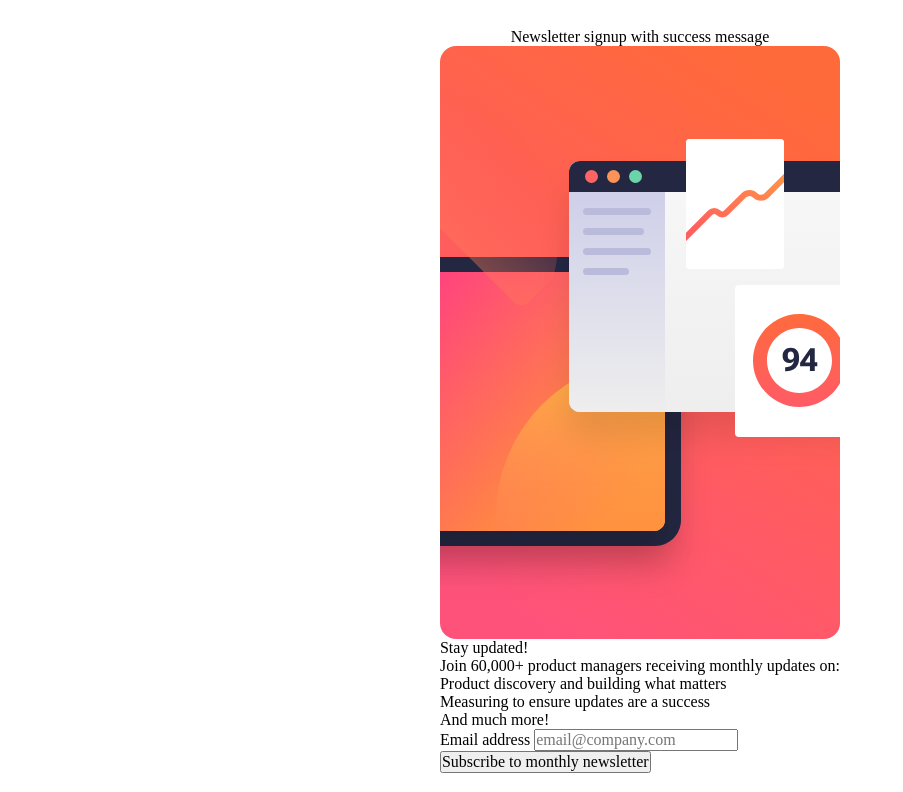
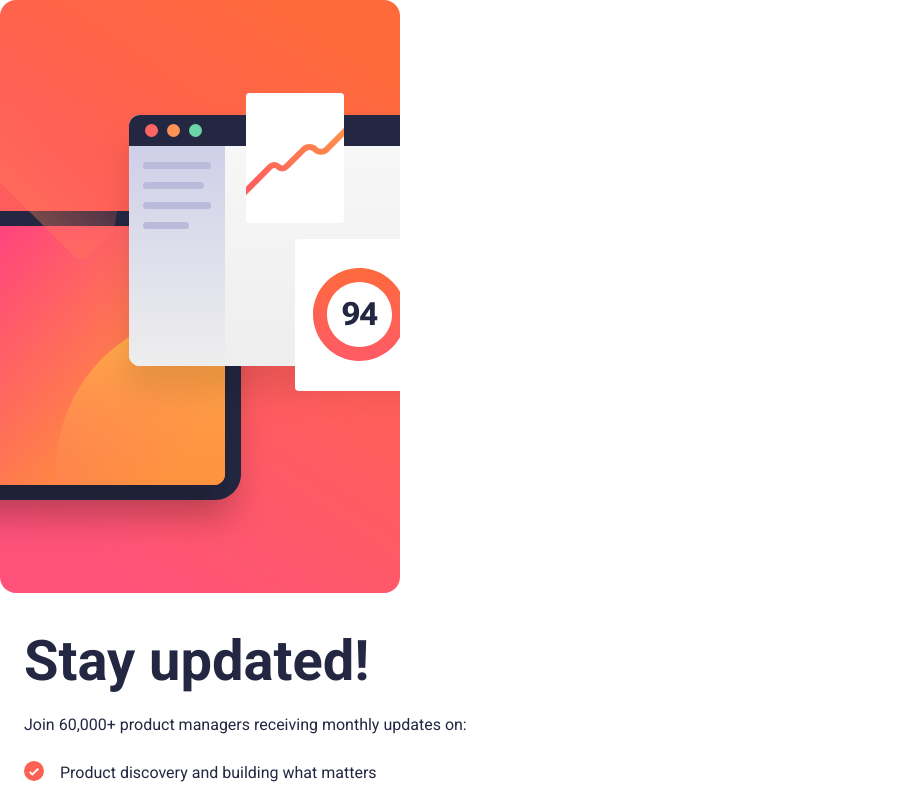
Before and after one commit to Yasmine10/newsletter-signup-with-success-message, a website built with Vite: page index.html in a window 1280 px wide. Shown: the top 792 px of the page, without its empty margins (0-903 px from the left). Built offline with nearby package versions, Linux system fonts and the light colour scheme.

Commit message:
added newsletter signup card styling

```diff
--- a/src/style.css
+++ b/src/style.css
@@ -37,22 +37,160 @@ img {
   --fw-regular: 400;
   --fw-bold: 700;
 
+  --fs-heading: 3.5rem;
+  --fs-heading--mobile: 2.5rem;
   --fs-body: 1rem;
+  --fs-body-s: 0.75rem;
 }
 
 /* --- General styling --- */
 
 body {
-  display: flex;
-  flex-direction: column;
+  /*display: flex;*/
+  /*flex-direction: column;*/
+  /*justify-content: center;*/
+  /*align-items: center;*/
+
+  background-color: var(--clr-neutral-100);
+  min-height: 100vh;
+
+  font-family: var(--ff);
+  font-size: var(--fs-body);
+  line-height: 1.5;
+  color: var(--clr-neutral-800);
+}
+
+.sr-only {
+  position: absolute;
+  width: 1px;
+  height: 1px;
+  padding: 0;
+  margin: -1px;
+  overflow: hidden;
+  clip: rect(0, 0, 0, 0);
+  white-space: nowrap;
+  border-width: 0;
+}
+
+/* --- Typography --- */
+
+.heading {
+  font-size: var(--fs-heading--mobile);
+  font-weight: var(--fw-bold);
+  line-height: 1;
+}
+
+@media (min-width: 48em) {
+  .heading {
+    font-size: var(--fs-heading);
+  }
+}
+
+/* --- Button --- */
+
+.btn {
+  background: none;
+  border: none;
+  outline: transparent;
+
+  display: inline-flex;
   justify-content: center;
   align-items: center;
 
-  min-height: 100vh;
+  width: 100%;
+  padding: 1rem 0;
 
-  background-color: var(--clr-neutral-100);
+  border-radius: 0.5rem;
+
+  font-weight: var(--fw-bold);
+
+  cursor: pointer;
 }
 
-/* --- Card styling - form --- */
+.btn--primary {
+  background-color: var(--clr-neutral-800);
+  color: var(--clr-neutral-100);
+}
+.btn--primary:hover,
+.btn--primary:focus {
+  background: linear-gradient(204deg, #FF6A3A 0%, #FF527B 100%);
+  box-shadow: 0 16px 32px 0 rgba(255, 97, 85, 0.50);
+}
 
-/* --- Card styling - thank you --- */
+/* --- Form --- */
+
+.form-group {
+  display: flex;
+  flex-direction: column;
+  gap: 0.5rem;
+}
+.form-group label {
+  font-size: var(--fs-body-s);
+  font-weight: var(--fw-bold);
+
+}
+.form-group input {
+  background: none;
+  outline: transparent;
+
+  padding: 1rem 1.5rem;
+
+  border: 1px solid hsla(243, 28%, 13%, 0.25);
+  border-radius: 0.5rem;
+}
+.form-group input::placeholder {
+  color: var(--clr-neutral-800);
+  opacity: 0.5;
+}
+.form-group input:hover,
+.form-group input:focus {
+  border-color: var(--clr-neutral-800);
+}
+
+/* --- Card - form --- */
+
+.card {
+
+}
+
+.card__content {
+  padding: 2.5rem 1.5rem;
+}
+.card__content .info {
+  display: grid;
+  align-items: flex-start;
+  gap: 1.5rem;
+}
+
+.card__content .info ul {
+  display: grid;
+  align-items: flex-start;
+  gap: 0.625rem;
+}
+.card__content .info li {
+  padding-left: 2.25rem;
+  position: relative;
+}
+.card__content .info li::before {
+  content: "";
+  position: absolute;
+  top: 0;
+  left: 0;
+
+  background-image: url("/src/assets/images/icon-list.svg");
+  background-repeat: no-repeat;
+  background-size: contain;
+
+  width:  1.25rem;
+  height: 1.25rem;
+}
+
+.card__content form {
+  margin-top: 2.5rem;
+}
+
+.card__content form .submit {
+  margin-top: 1.5rem;
+}
+
+/* --- Card - thank you --- */
```
